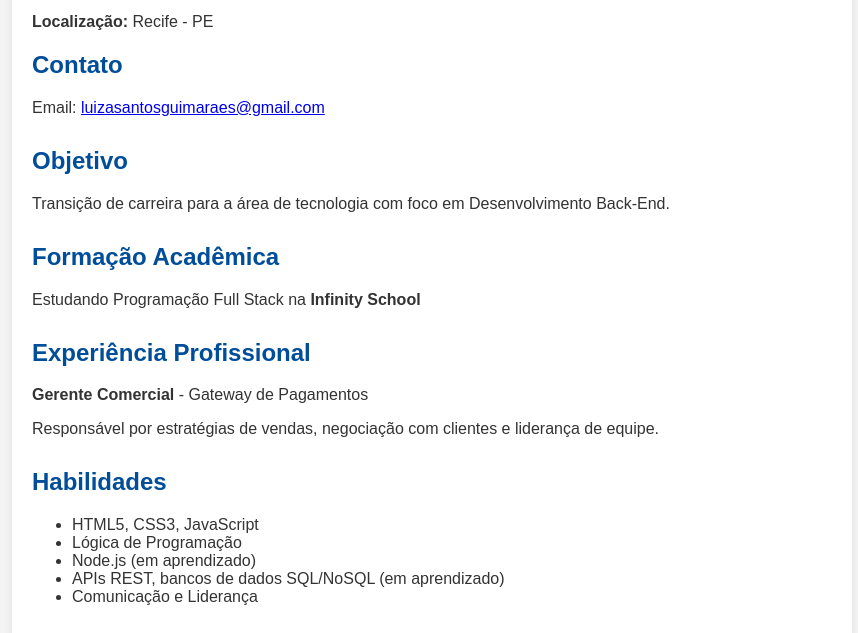
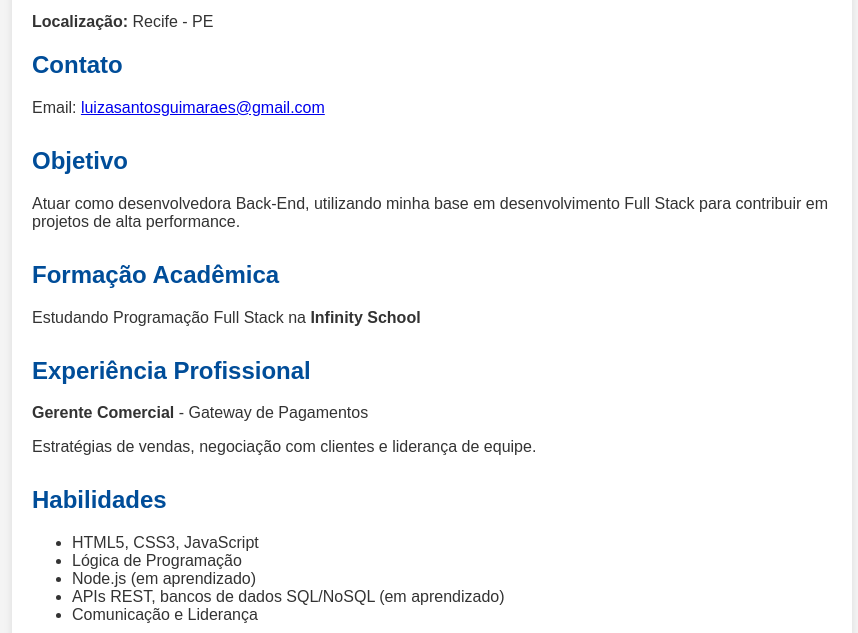
Before and after one commit to luizagmrs/curriculo, a plain HTML site: page index.html in a window 1280 px wide. Shown: the part 161-794 px from the top of the page, without its empty margins (208-1066 px from the left). Drawn offline with Linux system fonts and the light colour scheme.

Commit message:
Update index.html

```diff
--- a/index.html
+++ b/index.html
@@ -19,7 +19,7 @@
 
     <div class="section">
       <h2>Objetivo</h2>
-      <p>Transição de carreira para a área de tecnologia com foco em Desenvolvimento Back-End.</p>
+      <p>Atuar como desenvolvedora Back-End, utilizando minha base em desenvolvimento Full Stack para contribuir em projetos de alta performance.</p>
     </div>
 
     <div class="section">
@@ -30,7 +30,7 @@
     <div class="section">
       <h2>Experiência Profissional</h2>
       <p><strong>Gerente Comercial</strong> - Gateway de Pagamentos</p>
-      <p>Responsável por estratégias de vendas, negociação com clientes e liderança de equipe.</p>
+      <p>Estratégias de vendas, negociação com clientes e liderança de equipe.</p>
     </div>
 
     <div class="section">
```
